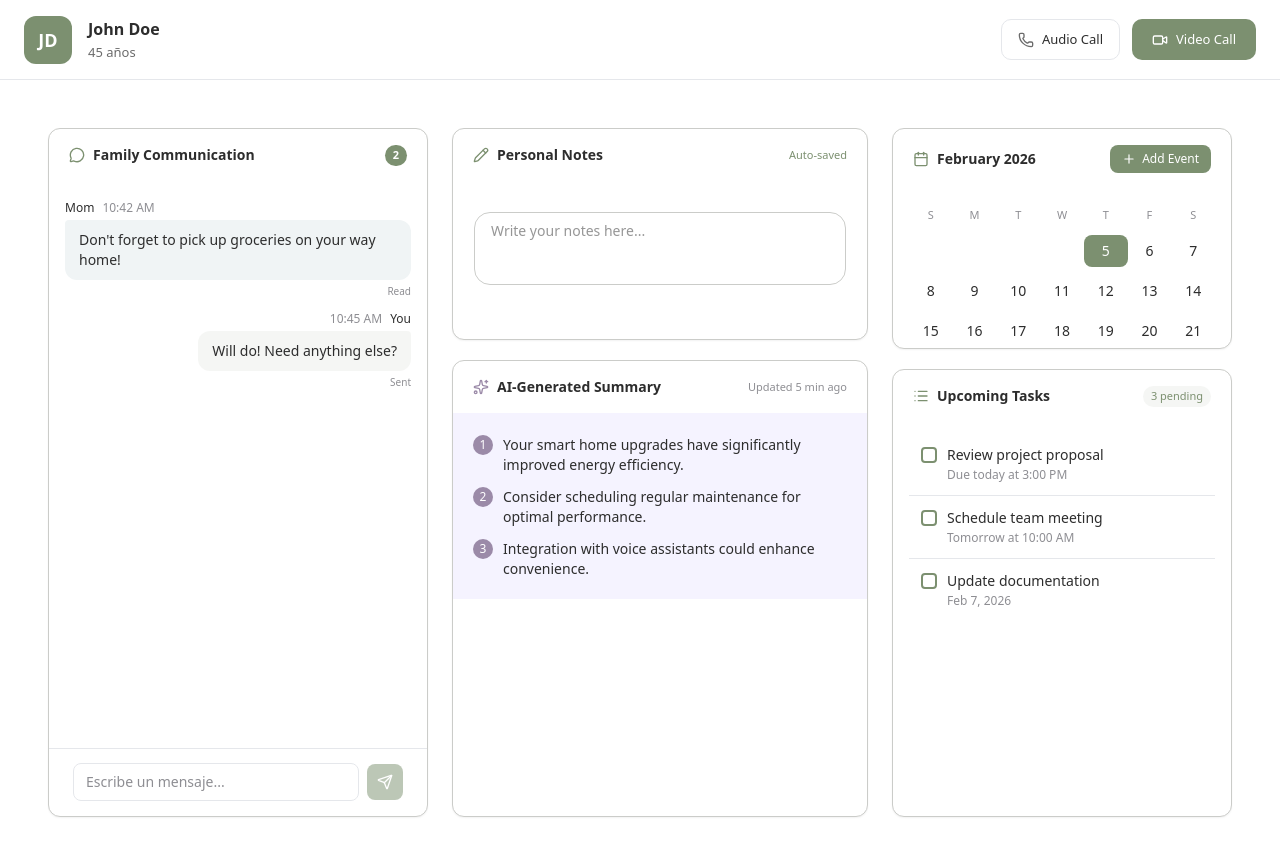
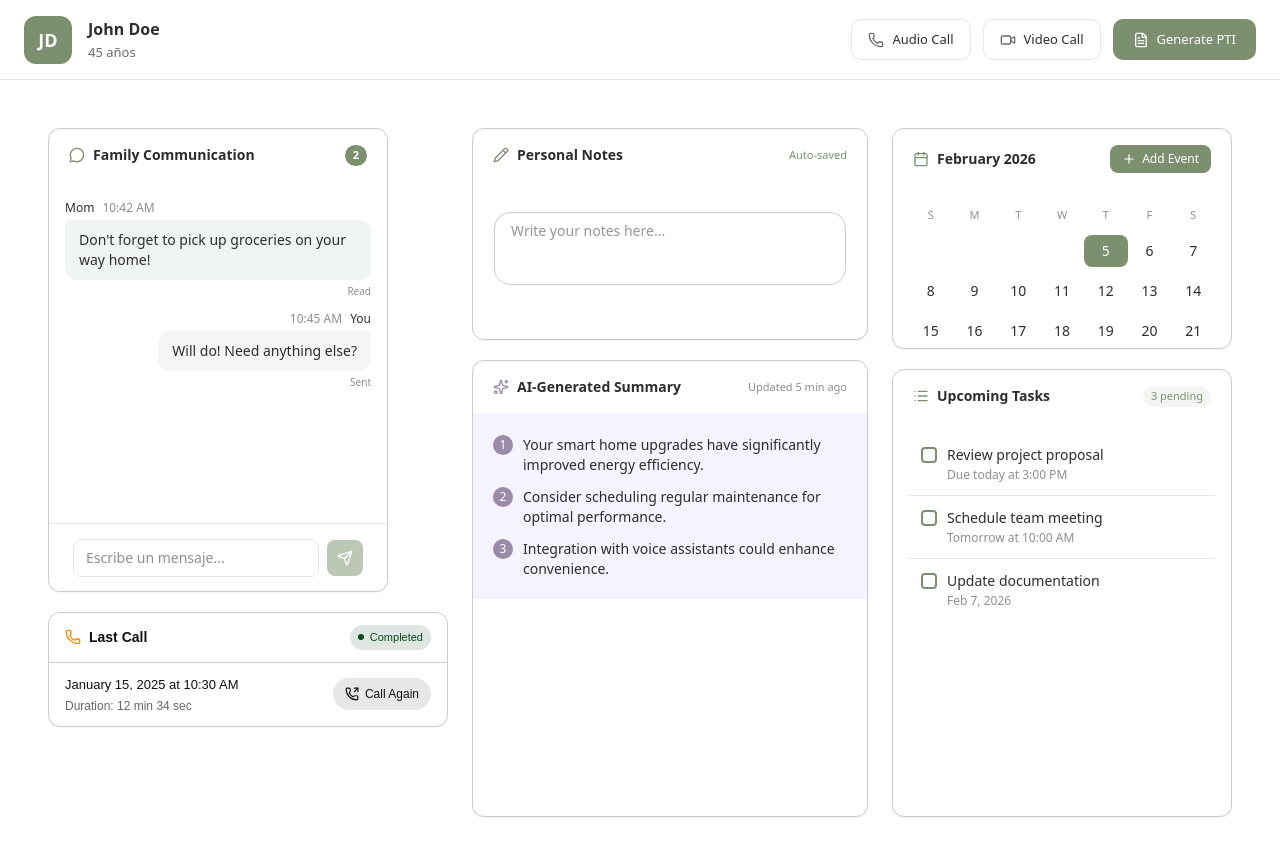
Before and after one commit to JaimeQida/front-Qidathon, a React (Vite) app: page / in a window 1280 px wide. Shown: the top 856 px of the page. Built offline with nearby package versions, Linux system fonts and the light colour scheme; no server answers.

Commit message:
feat: add new sections

```diff
--- a/src/components/dashboard/Communication.tsx
+++ b/src/components/dashboard/Communication.tsx
@@ -70,7 +70,7 @@ export function Communication() {
     const badgeCount = Math.min(messages.length, 99)
 
     return (
-    <div className="flex min-h-0 flex-col w-[380px] h-full">
+        <div className="flex min-h-0 flex-col w-[340px] max-h-[58vh] h-full shrink-0">
             <div className="flex flex-col h-full rounded-xl bg-[var(--card)] border border-[var(--border)] shadow-[0_1px_1.75px_rgba(0,0,0,0.05)] overflow-hidden">
                 {/* Chat Header */}
                 <div className="flex items-center justify-between gap-3 px-5 py-4 w-full shrink-0">
--- a/src/components/dashboard/MainContent.tsx
+++ b/src/components/dashboard/MainContent.tsx
@@ -1,12 +1,15 @@
 import { Sparkles, Calendar, List, Plus } from "lucide-react"
 import { Communication } from "./Communication"
 import { PersonalNotes } from "./PersonalNotes"
+import { LastCallCard } from "./LastCallCard"
 
 export function MainContent() {
   return (
     <div className="flex flex-1 min-h-0 gap-6 p-6 w-full">
-      <Communication />
-
+      <div className="flex flex-col gap-5 h-full flex-1">
+        <Communication />
+        <LastCallCard />
+      </div>
       {/* Intelligence Column */}
       <div className="flex flex-col gap-5 h-full flex-1">
         <PersonalNotes />
--- a/src/components/dashboard/PersonalNotes.tsx
+++ b/src/components/dashboard/PersonalNotes.tsx
@@ -3,7 +3,7 @@ import { Pencil } from "lucide-react"
 import { useQuery, useMutation, useQueryClient } from "@tanstack/react-query"
 import { getNotes, createNote } from "../../services/notes"
 
-const SAVE_DELAY_MS = 500
+const SAVE_DELAY_MS = 1500
 
 interface PersonalNotesProps {
   caseId?: string
--- a/src/components/layout/Header.tsx
+++ b/src/components/layout/Header.tsx
@@ -73,14 +73,23 @@ export function Header({
             Audio Call
           </span>
         </button>
+        <button
+          onClick={onAudioCall}
+          className="flex items-center gap-2 px-4 py-2.5 rounded-[10px] bg-white border border-[#E5E7EB] hover:bg-gray-50 transition-colors cursor-pointer"
+        >
+          <Video className="w-4 h-4 text-[#6B6B6B]" />
+          <span className="text-[#2D2D2D] text-[13px] font-medium font-sans">
+            Video Call
+          </span>
+        </button>
 
         <button
           onClick={onVideoCall}
           className="flex items-center gap-2 px-5 py-[11px] rounded-[10px] bg-[#7C9070] hover:bg-[#6B7F60] transition-colors cursor-pointer"
         >
-          <Video className="w-4 h-4 text-white" />
+          <FileText className="w-4 h-4 text-white" />
           <span className="text-white text-[13px] font-medium font-sans">
-            Video Call
+            Generate PTI
           </span>
         </button>
       </div>
```
Lines whose indentation alone changed are shown as unchanged.
